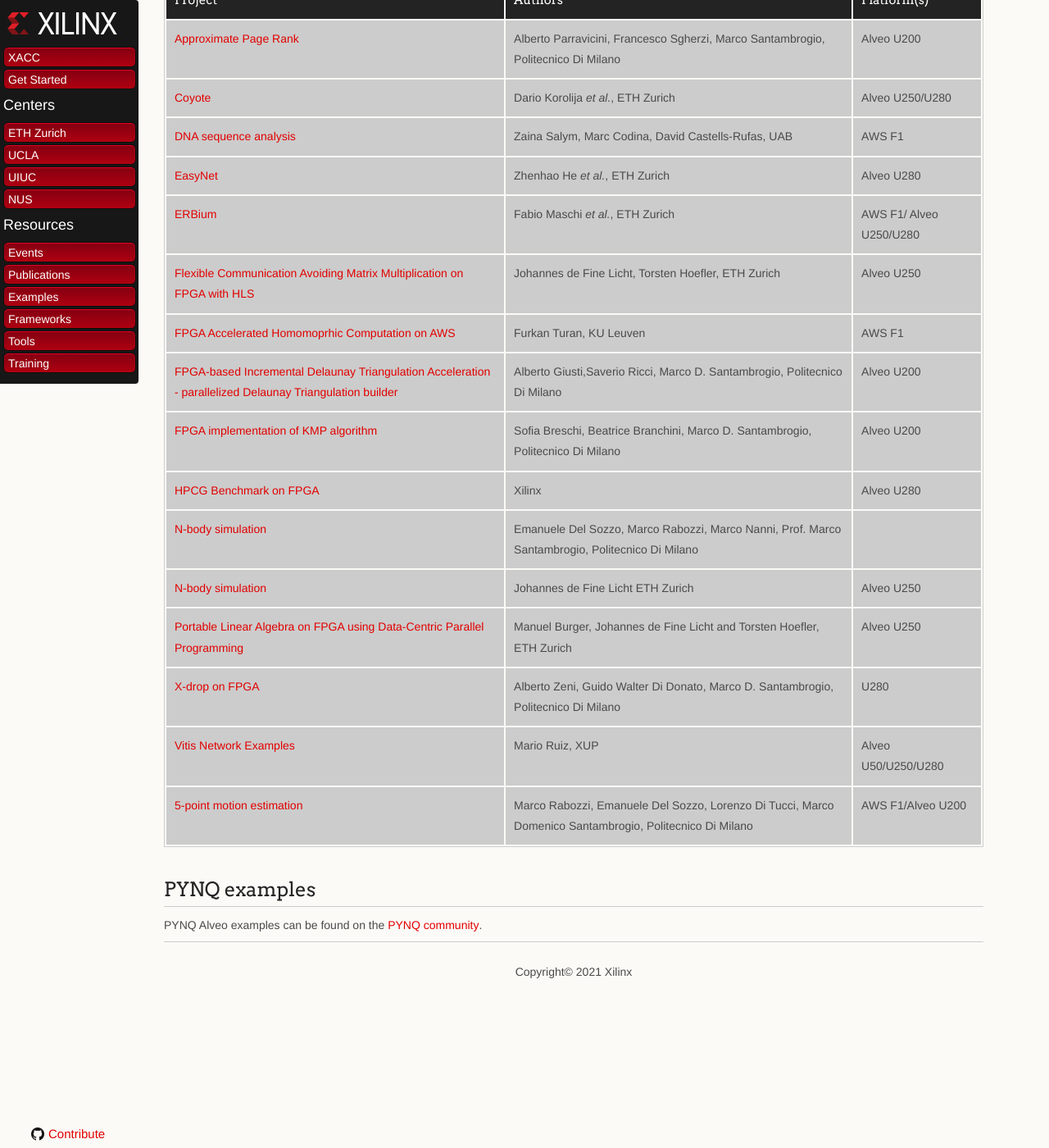
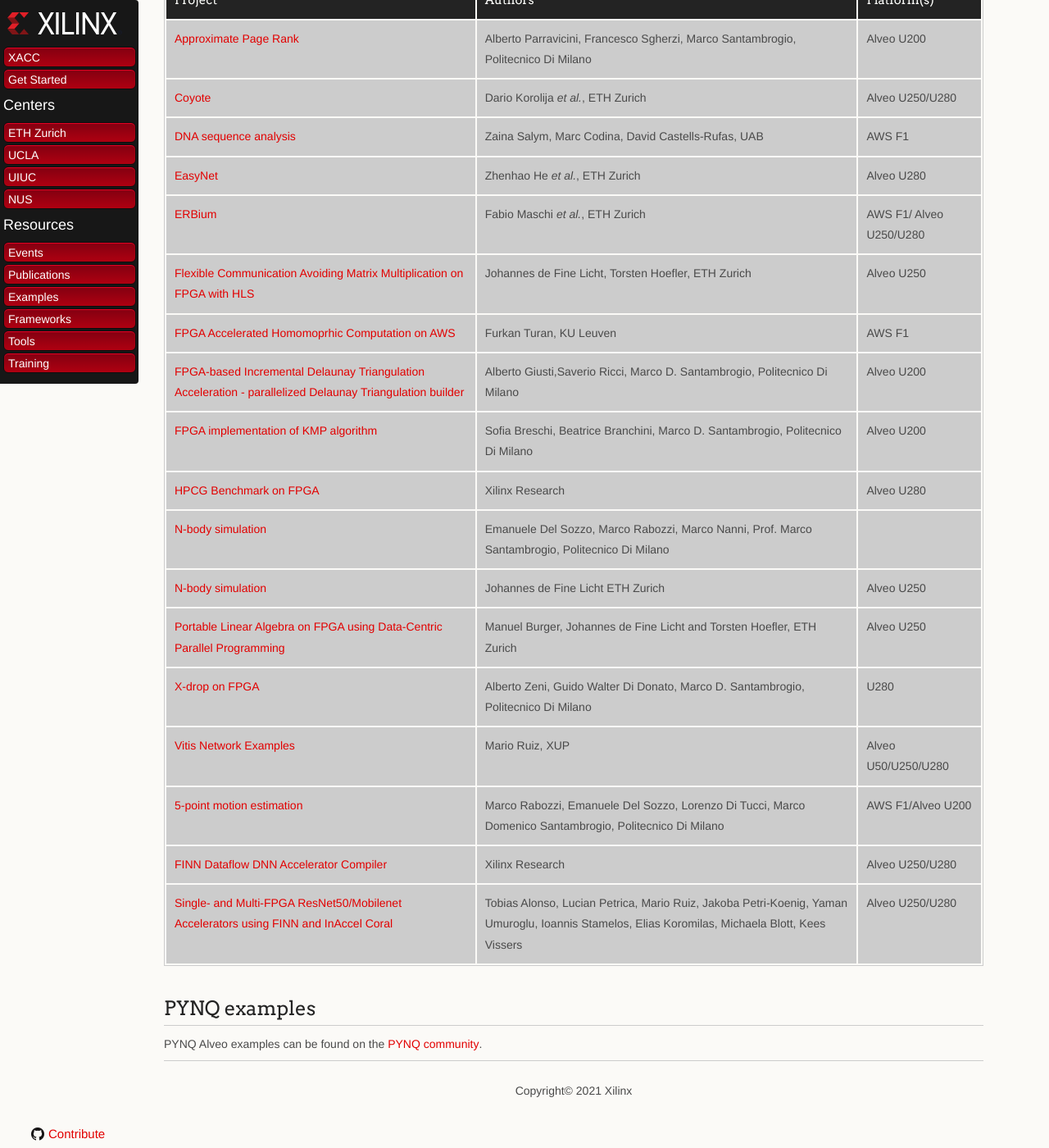
Before and after one commit to Xilinx/xacc, a Jekyll site: the page built from docs/examples.md, in a window 1280 px wide and 1400 px high, scrolled down 441 px. Shown: the whole window at 82% size. Built offline with Jekyll 4.4.1, drawn with Linux system fonts in a browser that asks for light colours; our own code applies the rules of GitHub Pages for plain Markdown files.

Commit message:
Added FINN-related projects

```diff
--- a/docs/examples.md
+++ b/docs/examples.md
@@ -21,13 +21,15 @@
 | [FPGA Accelerated Homomoprhic Computation on AWS](https://github.com/KULeuven-COSIC/HEAT) | Furkan Turan, KU Leuven | AWS F1|
 | [FPGA-based Incremental Delaunay Triangulation Acceleration - parallelized Delaunay Triangulation builder](https://bitbucket.org/necst/xohw2020_fidelta_public) | Alberto Giusti,Saverio Ricci, Marco D. Santambrogio, Politecnico Di Milano | Alveo U200 |
 | [FPGA implementation of KMP algorithm](https://bitbucket.org/necst/xohw2020_maeve_public) | Sofia Breschi, Beatrice Branchini, Marco D. Santambrogio, Politecnico Di Milano | Alveo U200 |
-| [HPCG Benchmark on FPGA](https://github.com/Xilinx/HPCG_FPGA) | Xilinx | Alveo U280 |
+| [HPCG Benchmark on FPGA](https://github.com/Xilinx/HPCG_FPGA) | Xilinx Research | Alveo U280 |
 | [N-body simulation](https://bitbucket.org/necst/xohw17_bibbidin-bobbidyboo_public/) | Emanuele Del Sozzo, Marco Rabozzi, Marco Nanni, Prof. Marco Santambrogio, Politecnico Di Milano ||
 | [N-body simulation](https://github.com/spcl/nbody_hls) | Johannes de Fine Licht ETH Zurich | Alveo U250 |
 | [Portable Linear Algebra on FPGA using Data-Centric Parallel Programming](https://github.com/manuelburger/daceBLAS_demo) | Manuel Burger, Johannes de Fine Licht and Torsten Hoefler, ETH Zurich | Alveo U250 |
 | [X-drop on FPGA](https://github.com/albertozeni/XDropXOHW-Public) | Alberto Zeni, Guido Walter Di Donato, Marco D. Santambrogio, Politecnico Di Milano | U280 |
 | [Vitis Network Examples](https://github.com/Xilinx/xup_vitis_network_example) | Mario Ruiz, XUP | Alveo U50/U250/U280 |
 | [5-point motion estimation](https://bitbucket.org/necst/xohw18_5points_public/) | Marco Rabozzi, Emanuele Del Sozzo, Lorenzo Di Tucci, Marco Domenico Santambrogio, Politecnico Di Milano | AWS F1/Alveo U200 |
+| [FINN Dataflow DNN Accelerator Compiler](https://github.com/Xilinx/finn-examples) | Xilinx Research | Alveo U250/U280 |
+| [Single- and Multi-FPGA ResNet50/Mobilenet Accelerators using FINN and InAccel Coral](https://github.com/inaccel/runtime/tree/Xilinx-MP/) | Tobias Alonso, Lucian Petrica, Mario Ruiz, Jakoba Petri-Koenig, Yaman Umuroglu, Ioannis Stamelos, Elias Koromilas, Michaela Blott, Kees Vissers | Alveo U250/U280 |
 
 
 ## PYNQ examples
```
